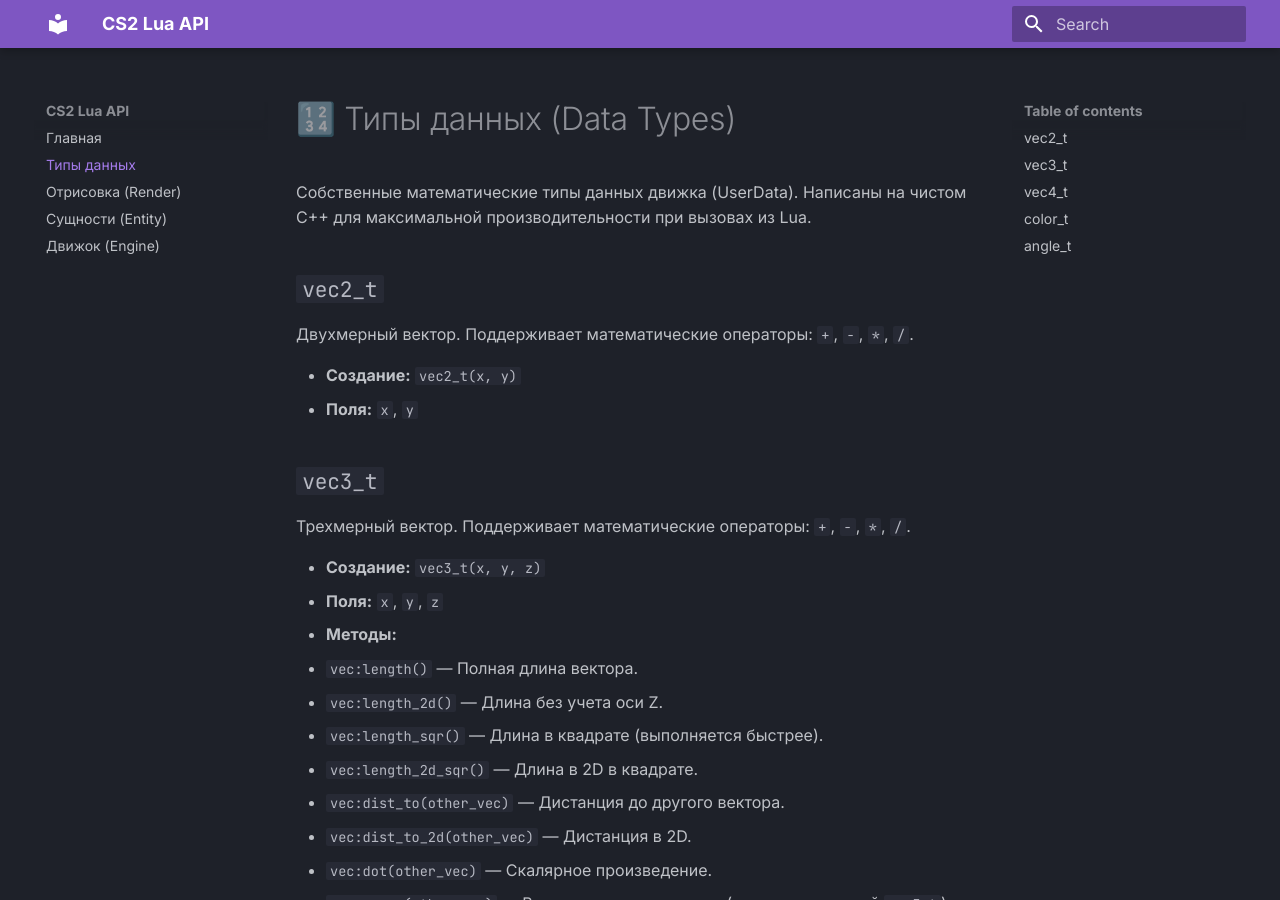
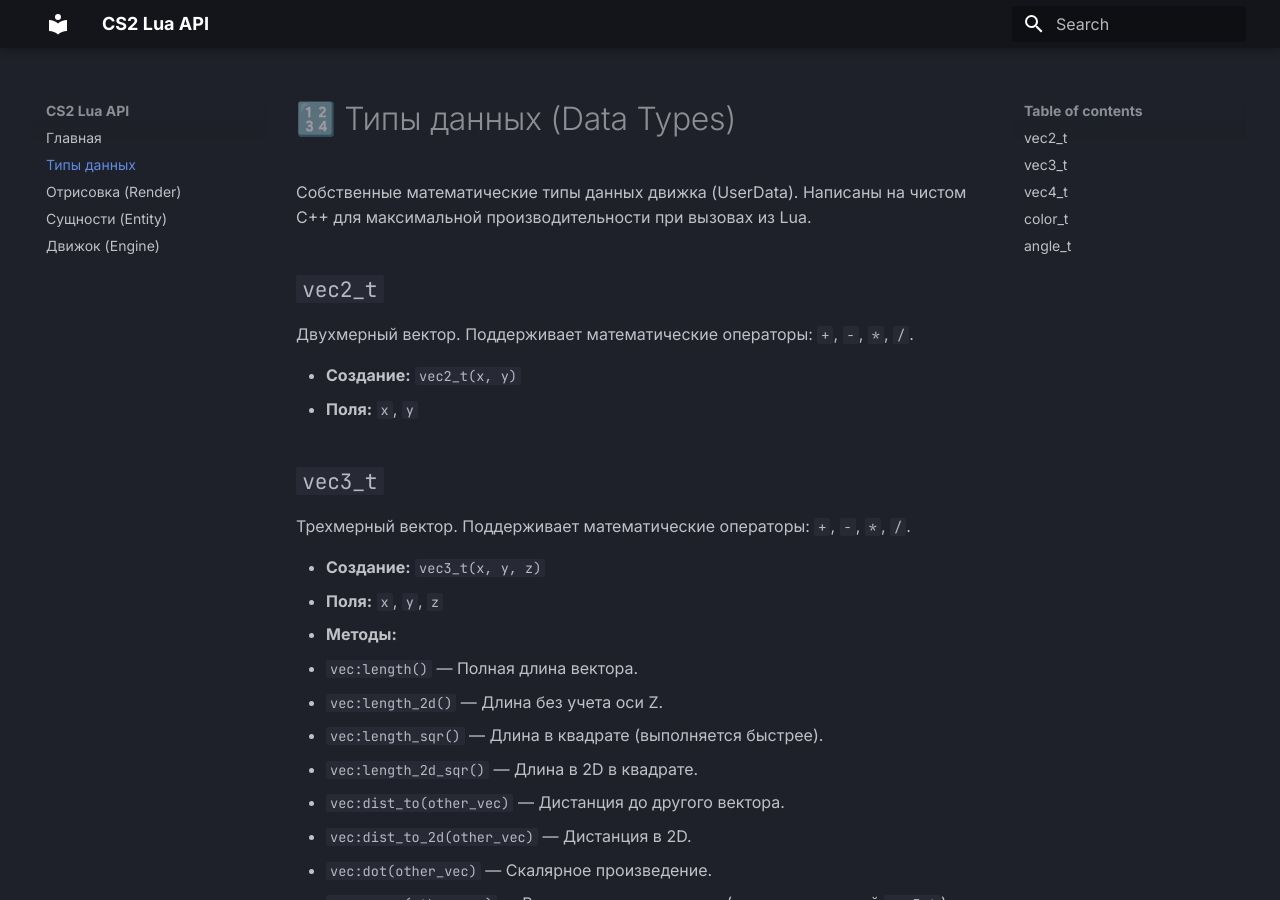
Before and after one commit to hgep5173-rgb/123, an MkDocs documentation site: the page built from docs/types.md, in a window 1280 px wide and 900 px high. Built offline with MkDocs 1.6.1 and Material for MkDocs 9.7.7, drawn with Linux system fonts in a browser that asks for light colours.

Commit message:
Update mkdocs.yml

```diff
--- a/mkdocs.yml
+++ b/mkdocs.yml
@@ -6,8 +6,8 @@ theme:
   name: material
   palette:
     scheme: slate
-    primary: deep purple
-    accent: cyan
+    primary: black
+    accent: white
   font:
     text: Inter
     code: JetBrains Mono
```
